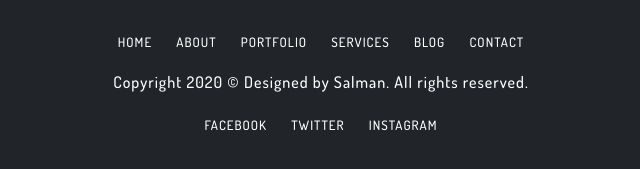
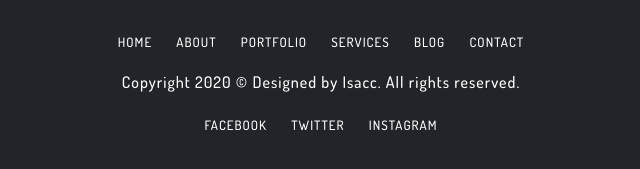
Before and after one commit to isacc-coder/Angilo, a plain HTML site: page index.html in a window 1280 px wide. Shown: the part 5747-5916 px from the top of the page, 319-959 px from the left. Drawn offline with nearby package versions, Linux system fonts and the light colour scheme.

Commit message:
first commit

```diff
--- a/index.html
+++ b/index.html
@@ -484,7 +484,7 @@
                         <li><a href="#">Blog</a></li>
                         <li><a href="#">Contact</a></li>
                     </ul>
-                    <p class="my-3">Copyright 2020 © Designed by Salman. All rights reserved.</p>
+                    <p class="my-3">Copyright 2020 © Designed by Isacc. All rights reserved.</p>
                     <ul class="p-0">
                         <li><a href="#">Facebook</a></li>
                         <li><a href="#">Twitter</a></li>
```
